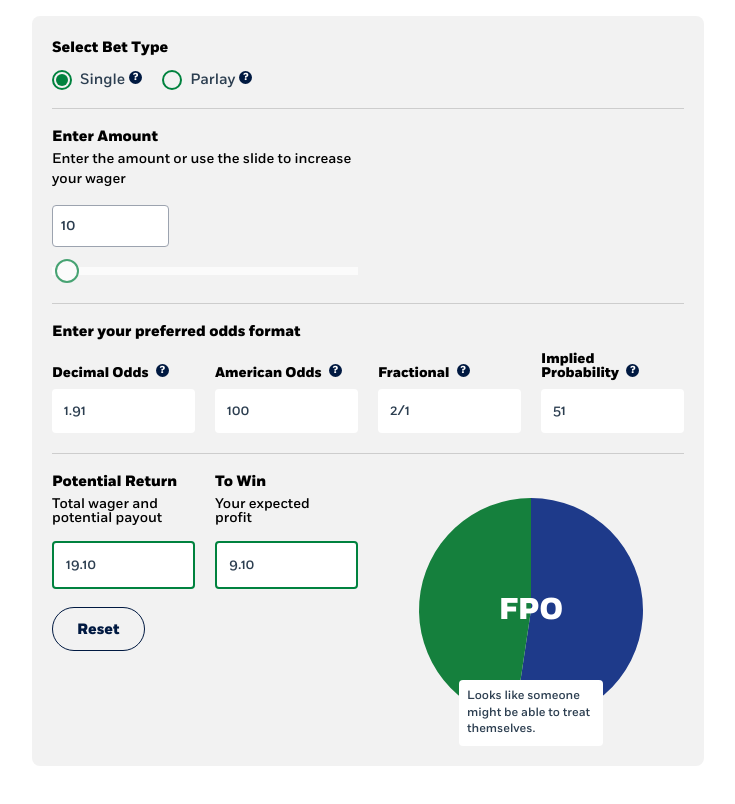
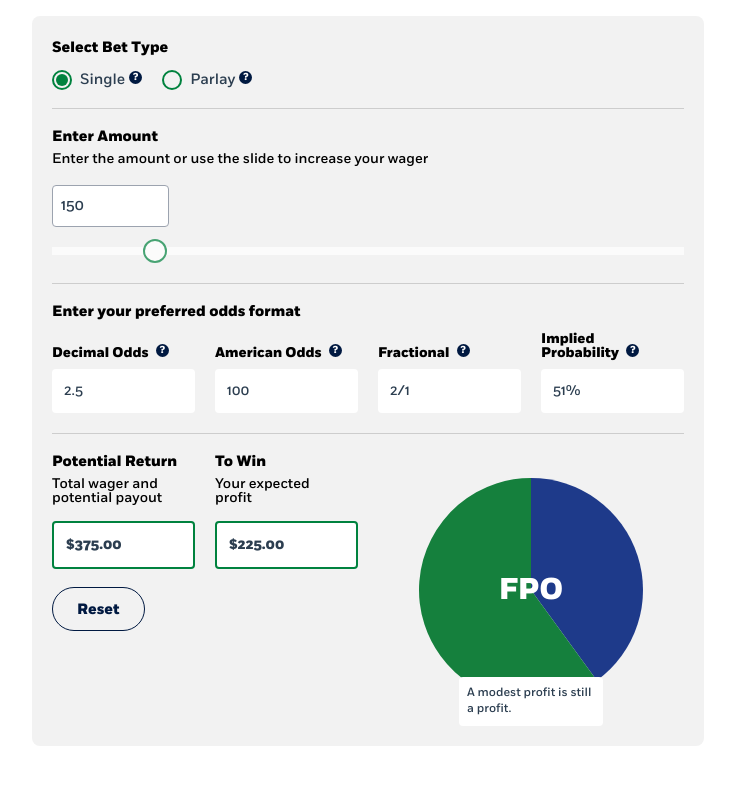
Before and after one commit to codeandwander/bclc-odds-calculator, a Vue app: page / in a window 1280 px wide. Shown: the top 804 px of the page, without its empty margins (272-1007 px from the left). Built offline with nearby package versions, Linux system fonts and the light colour scheme.

Commit message:
Feedback

```diff
--- a/src/components/OddsCalculator.vue
+++ b/src/components/OddsCalculator.vue
@@ -22,7 +22,11 @@
 
     <div class="w-full h-[1px] bg-[#CDCDCD] mb-4"></div>
 
-    <div class="grid grid-cols-1 md:grid-cols-2 w-full mb-5 gap-5">
+    <div
+      class="grid grid-cols-1 w-full mb-5 gap-5"
+      :class="[
+        betType === 'single' ? '' : 'grid-cols-1 md:grid-cols-2'
+      ]">
       <div class="flex w-full flex-col flex-1">
         <h3 class="text-black font-black">Enter Amount</h3>
         <p class="mb-4 text-black text-sm">Enter the amount or use the slide to increase your wager</p>
@@ -30,7 +34,7 @@
           type="number"
           v-model="amount"
           :class="[
-            'p-2 border border-gray-400 rounded mb-5 w-[117px]'
+            'p-2 border border-gray-400 rounded mb-5 w-[117px]',
           ]"
         />
         <input type="range" v-model="amount" min="0" max="1000" step="10" class="input-range w-full mb-2" />
@@ -74,7 +78,7 @@
           <label class="block mb-2 text-sm font-bold text-black leading-none">Implied<br/>Probability
             <InfoTooltip>Implied probability is the probability of an event occurring based on the odds. For example, a decimal odds of 1.91 means a $100 bet would return $191.</InfoTooltip>
           </label>
-          <input type="number" v-model="impliedProbability" step="0.1" class="w-full p-3 text-sm rounded" @input="updateOdds('implied')" />
+          <input type="text" v-model="impliedProbabilityDisplay" class="w-full p-3 text-sm rounded" @input="updateOdds('implied')" />
         </div>
       </div>
     </div>
@@ -85,10 +89,17 @@
       <div v-for="(bet, index) in bets" :key="index">
         <h3 class="text-black font-bold">Bet {{ index + 1 }}</h3>
         <p class="mb-4 text-sm text-black">{{ index === 0 ? 'Your first parlay odds' : 'Your next parlay odds' }}</p>
-        <input type="number" v-model="bets[index]" step="0.01" class="w-full p-3 text-sm rounded" />
+        <div class="flex items-center">
+          <input type="text" v-model="bets[index]" class="w-full p-3 text-sm rounded mr-2" />
+          <button @click="removeBet(index)" class="bg-red-500 text-white p-2 rounded" v-if="bets.length > 1">
+            Remove
+          </button>
+        </div>
       </div>
     </div>
-    <button v-if="betType === 'parlay'"  @click="addBet" class="mb-2 bg-[#00823E] text-white border-none pt-2.5 pb-2 px-6 rounded-full cursor-pointer mt-2 font-bold">Add Bet</button>
+    <button v-if="betType === 'parlay'" @click="addBet" class="mb-2 bg-[#00823E] text-white border-none pt-2.5 pb-2 px-6 rounded-full cursor-pointer mt-2 font-bold">
+      Add Bet
+    </button>
 
     <div class="w-full h-[1px] bg-[#CDCDCD] mb-5" v-if="betType === 'parlay'" ></div>
 
@@ -97,19 +108,19 @@
         <div class="">
           <h3 class="text-black font-black leading-none mb-2">{{ betType === 'parlay' ? 'Parlay Odds' : 'Potential Return' }}</h3>
           <p class="mb-4 text-black text-sm leading-none">{{ betType === 'parlay' ? 'Combined odds' : 'Total wager and potential payout' }}</p>
-          <input type="text" :value="betType === 'parlay' ? parlayOdds : potentialReturn" readonly class="w-full p-3 text-sm rounded border-2 border-[#00823E]" />
+          <input type="text" :value="'$' + (betType === 'parlay' ? parlayOdds : potentialReturn)" readonly class="w-full p-3 text-sm rounded border-2 border-[#00823E] font-bold" />
         </div>
 
         <div class="">
           <h3 class="text-black font-black leading-none mb-2">To Win</h3>
           <p class="mb-4 text-black text-sm leading-none">Your expected <br v-if="betType === 'single'" />profit</p>
-          <input type="text" :value="toWin" readonly class="w-full p-3 text-sm rounded border-2 border-[#00823E]" />
+          <input type="text" :value="'$' + toWin" readonly class="w-full p-3 text-sm rounded border-2 border-[#00823E] font-bold" />
         </div>
 
         <div v-if="betType === 'parlay'" class="">
           <h3 class="text-black font-black leading-none mb-2">Potential Return</h3>
           <p class="mb-4 text-black text-sm">Total wager and potential payout</p>
-          <input type="text" :value="potentialReturn" readonly class="w-full p-3 text-sm rounded border-2 border-[#00823E]" />
+          <input type="text" :value="'$' + potentialReturn" readonly class="w-full p-3 text-sm rounded border-2 border-[#00823E] font-bold" />
         </div>
 
         <div>
@@ -133,7 +144,7 @@
         <span class="uppercase text-white text-lg md:text-3xl font-black leading-none">FPO</span>
       </div>
         <div class="absolute bottom-0 left-0 w-full flex items-center justify-center">
-          <div class="text-xs leading-snug w-36 bg-white p-2 rounded">Looks like someone might be able to treat themselves.</div>
+          <div class="text-xs leading-snug w-36 bg-white p-2 rounded">{{ oddsMessage }}</div>
         </div>
       </div>
     </div>
@@ -172,13 +183,35 @@ export default defineComponent({
   components: { Pie, InfoTooltip },
   setup() {
     const betType = ref('single');
-    const amount = ref(10);
+    const amount = ref(150); // Default bet amount set to 150
     const format = ref('decimal');
-    const decimalOdds = ref(1.91);
+    const decimalOdds = ref(2.5); // Default decimal odds for single bet
     const americanOdds = ref(100);
     const fractionalOdds = ref('2/1');
     const impliedProbability = ref(51);
-    const bets = ref([1.91, 1.91, 1.91, 1.91]);
+    const bets = ref(['2.5']); // Default bet for parlay (decimal format)
+    const impliedProbabilityDisplay = computed({
+      get: () => `${impliedProbability.value}%`,
+      set: (value) => {
+        impliedProbability.value = parseInt(value.replace('%', ''), 10);
+      }
+    });
+
+    const updateDefaultBet = () => {
+      switch (format.value) {
+        case 'american':
+          bets.value = ['150'];
+          break;
+        case 'decimal':
+          bets.value = ['2.5'];
+          break;
+        case 'fractional':
+          bets.value = ['3/2'];
+          break;
+      }
+    };
+
+    watch(format, updateDefaultBet);
 
     const updateOdds = (type: string) => {
       switch (type) {
@@ -212,33 +245,105 @@ export default defineComponent({
           decimalOdds.value = parseFloat(decimalOdds.value.toFixed(2)); // Ensure 2 decimal points
           break;
         case 'implied':
-          decimalOdds.value = 100 / impliedProbability.value;
-          americanOdds.value = impliedProbability.value < 50
-            ? Math.round((100 / impliedProbability.value - 1) * 100)
-            : Math.round(-100 / (100 / impliedProbability.value - 1));
-          fractionalOdds.value = `${Math.round((100 / impliedProbability.value - 1) * 100)}/${100}`;
-          decimalOdds.value = parseFloat(decimalOdds.value.toFixed(2)); // Ensure 2 decimal points
+          const probability = parseFloat(impliedProbability.value.toString().replace('%', ''));
+          decimalOdds.value = 100 / probability;
+          americanOdds.value = probability < 50
+            ? Math.round((100 / probability - 1) * 100)
+            : Math.round(-100 / (100 / probability - 1));
+          fractionalOdds.value = `${Math.round((100 / probability - 1) * 100)}/${100}`;
+          decimalOdds.value = parseFloat(decimalOdds.value.toFixed(2));
           break;
       }
     };
 
     const addBet = () => {
       if (bets.value.length < 10) {
-        bets.value.push(1.91);
+        bets.value.push(bets.value[0]); // Add a new bet with the same odds as the first bet
       }
     };
 
+    const removeBet = (index: number) => {
+      if (bets.value.length > 1) {
+        bets.value.splice(index, 1);
+      }
+    };
+
+    const americanToDecimal = (americanOdds: number): number => {
+      return americanOdds > 0 ? (americanOdds / 100) + 1 : (100 / Math.abs(americanOdds)) + 1;
+    };
+
+    const decimalToAmerican = (decimalOdds: number): string => {
+      return decimalOdds >= 2
+        ? `+${Math.round((decimalOdds - 1) * 100)}`
+        : `-${Math.round(100 / (decimalOdds - 1))}`;
+    };
+
+    const fractionalToDecimal = (fractional: string): number => {
+      const [numerator, denominator] = fractional.split('/').map(Number);
+      return 1 + (numerator / denominator);
+    };
+
+    const decimalToFractional = (decimal: number): string => {
+      const numerator = Math.round((decimal - 1) * 100);
+      const denominator = 100;
+      return `${numerator}/${denominator}`;
+    };
+
     const parlayOdds = computed(() => {
-      return bets.value.reduce((acc, bet) => acc * bet, 1).toFixed(2);
+      const totalDecimalOdds = bets.value.reduce((acc, bet) => {
+        let decimalOdds;
+        switch (format.value) {
+          case 'american':
+            decimalOdds = americanToDecimal(parseFloat(bet));
+            break;
+          case 'fractional':
+            decimalOdds = fractionalToDecimal(bet);
+            break;
+          default:
+            decimalOdds = parseFloat(bet);
+        }
+        return acc * decimalOdds;
+      }, 1);
+
+      switch (format.value) {
+        case 'decimal':
+          return totalDecimalOdds.toFixed(2);
+        case 'american':
+          return decimalToAmerican(totalDecimalOdds);
+        case 'fractional':
+          return decimalToFractional(totalDecimalOdds);
+        default:
+          return totalDecimalOdds.toFixed(2);
+      }
     });
 
     const toWin = computed(() => {
-      const odds = betType.value === 'single' ? decimalOdds.value : parseFloat(parlayOdds.value);
+      let odds = betType.value === 'single' ? decimalOdds.value : parseFloat(parlayOdds.value);
+      if (betType.value === 'parlay') {
+        switch (format.value) {
+          case 'american':
+            odds = americanToDecimal(parseFloat(parlayOdds.value.replace('+', '')));
+            break;
+          case 'fractional':
+            odds = fractionalToDecimal(parlayOdds.value);
+            break;
+        }
+      }
       return ((odds - 1) * amount.value).toFixed(2);
     });
 
     const potentialReturn = computed(() => {
-      const odds = betType.value === 'single' ? decimalOdds.value : parseFloat(parlayOdds.value);
+      let odds = betType.value === 'single' ? decimalOdds.value : parseFloat(parlayOdds.value);
+      if (betType.value === 'parlay') {
+        switch (format.value) {
+          case 'american':
+            odds = americanToDecimal(parseFloat(parlayOdds.value.replace('+', '')));
+            break;
+          case 'fractional':
+            odds = fractionalToDecimal(parlayOdds.value);
+            break;
+        }
+      }
       return (odds * amount.value).toFixed(2);
     });
 
@@ -272,11 +377,26 @@ export default defineComponent({
     };
 
     const reset = () => {
-      amount.value = 10;
-      decimalOdds.value = 1.91;
-      bets.value = [1.91, 1.91, 1.91, 1.91];
-      updateOdds('decimal');
+      amount.value = 150;
+      if (betType.value === 'single') {
+        decimalOdds.value = 2.5;
+      } else {
+        updateDefaultBet();
+      }
+      // ... other reset logic ...
     };
+
+    const oddsMessage = computed(() => {
+      const winAmount = parseFloat(toWin.value);
+      const betAmount = amount.value;
+      if (winAmount > betAmount * 2) {
+        return "Looks like someone might be able to treat themselves!";
+      } else if (winAmount > betAmount) {
+        return "A modest profit is still a profit.";
+      } else {
+        return "These odds aren't in your favor. Bet responsibly.";
+      }
+    });
 
     watch(amount, () => {
       if (amount.value < 0) amount.value = 0;
@@ -298,7 +418,11 @@ export default defineComponent({
       chartOptions,
       updateOdds,
       addBet,
+      removeBet,
       reset,
+      impliedProbability,
+      impliedProbabilityDisplay,
+      oddsMessage,
     };
   },
 });
```
